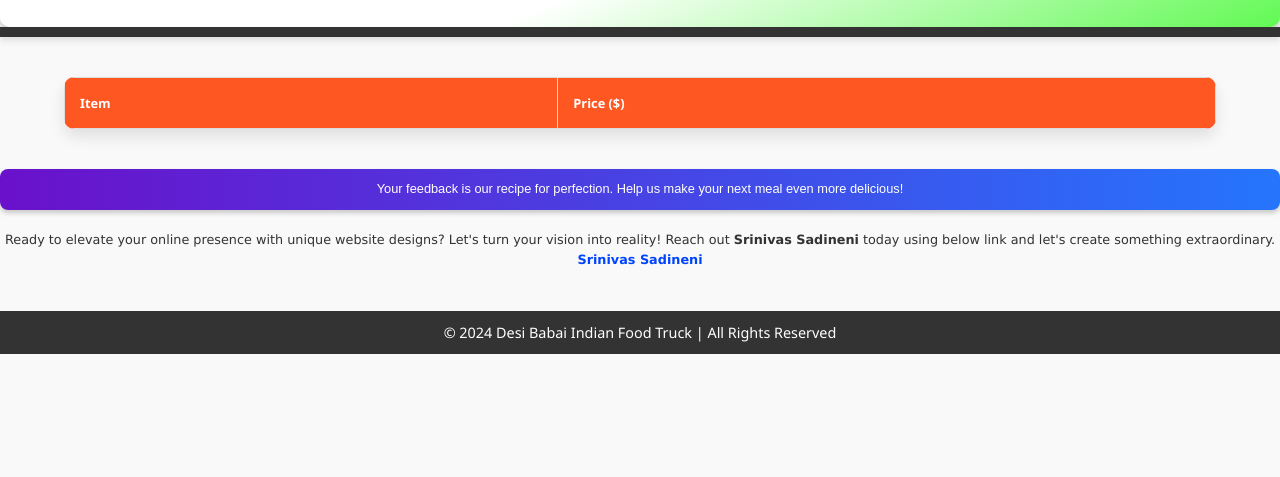
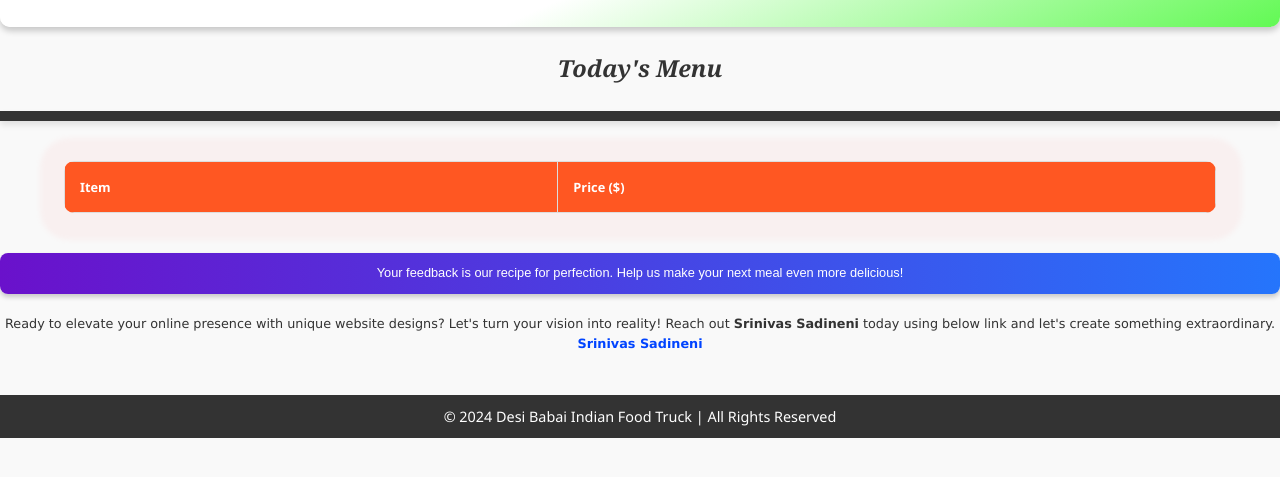
Before and after one commit to sadinenisrinivasarao/Desi-Babai-Menu, a website: page frontend/index.html in a window 1280 px wide. Shown: the part 447-924 px from the top of the page. Before the commit the page ends 841 px from the top, so only its background shows below. Drawn offline with Linux system fonts and the light colour scheme; no server answers.

Commit message:
CSS updated

```diff
--- a/frontend/index.css
+++ b/frontend/index.css
@@ -57,7 +57,7 @@ table {
     margin: 40px auto;
     border-collapse: collapse;
     background-color: #fff;
-    box-shadow: 0 8px 15px rgba(0, 0, 0, 0.1);
+    box-shadow: 1px 2px 5px 25px rgb(253 169 169 / 10%);
     border-radius: 10px;
     overflow: hidden;
     animation: fadeIn 0.6s ease-in-out;
@@ -118,6 +118,17 @@ footer {
     }
 }
 
+.today_Menu_text {
+    justify-content: center;
+    display: flex;
+    /* align-items: center; */
+    font-style: oblique;
+    font-size: 20px;
+    font-family: Georgia;
+
+
+}
+
 /* Responsive design */
 @media (max-width: 768px) {
     .truck_logo {
@@ -140,7 +151,7 @@ footer {
     }
 
     table {
-        width: 100%;
+        width: 80%;
     }
 }
 
--- a/frontend/index.html
+++ b/frontend/index.html
@@ -20,6 +20,9 @@
   <div class="truck_quote">Good Food = Good Mood</div>
   <div class="general_quote">Good food is one of the foundation of genuine happiness.</div>
 </div>
+</div>
+<div class="today_Menu_text">
+<h3>Today's Menu</h3>
 </div>
   <div id="tabs" class="tabs"></div>
   <div class="table_div">
```
